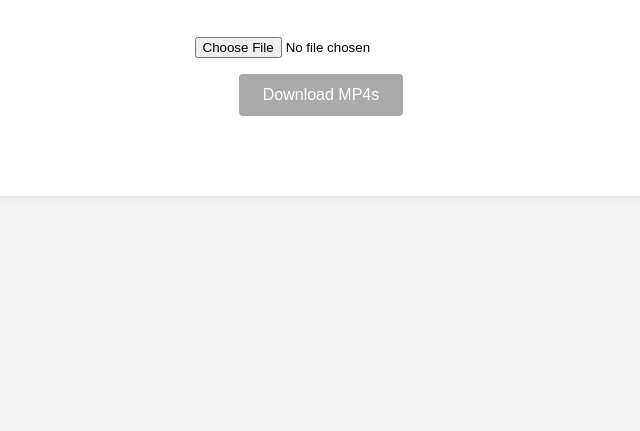
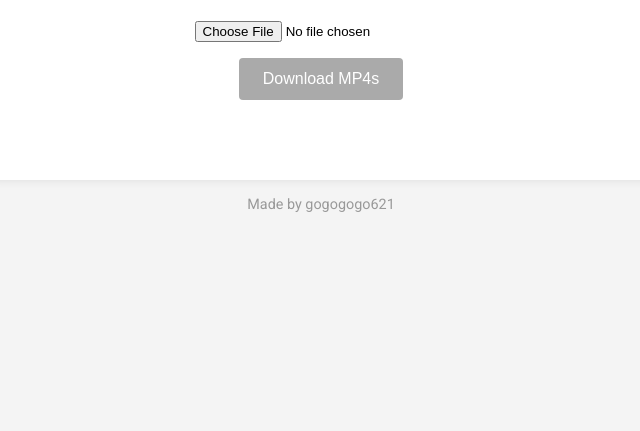
Before and after one commit to dawson621/OSG-replays, a plain HTML site: page index.html in a window 1280 px wide. Shown: the part 369-800 px from the top of the page, without its empty margins (319-959 px from the left). Drawn offline with nearby package versions, Linux system fonts and the light colour scheme.

Commit message:
Add files via upload

```diff
--- a/index.html
+++ b/index.html
@@ -12,6 +12,7 @@
       font-family: 'Roboto', sans-serif;
       background: #f4f4f4;
       display: flex;
+      flex-direction: column;
       align-items: center;
       justify-content: center;
       min-height: 100vh;
@@ -59,6 +60,12 @@
       color: #333;
       min-height: 2em;
     }
+    footer {
+      margin-top: 1rem;
+      font-size: 0.9em;
+      color: #999;
+      text-align: center;
+    }
   </style>
 </head>
 <body>
@@ -72,6 +79,8 @@
     <button id="downloadButton" disabled>Download MP4s</button>
     <div id="progress"></div>
   </div>
+
+  <footer>Made by gogogogo621</footer>
 
   <script>
     const jsonFileInput = document.getElementById('jsonFile');
```
